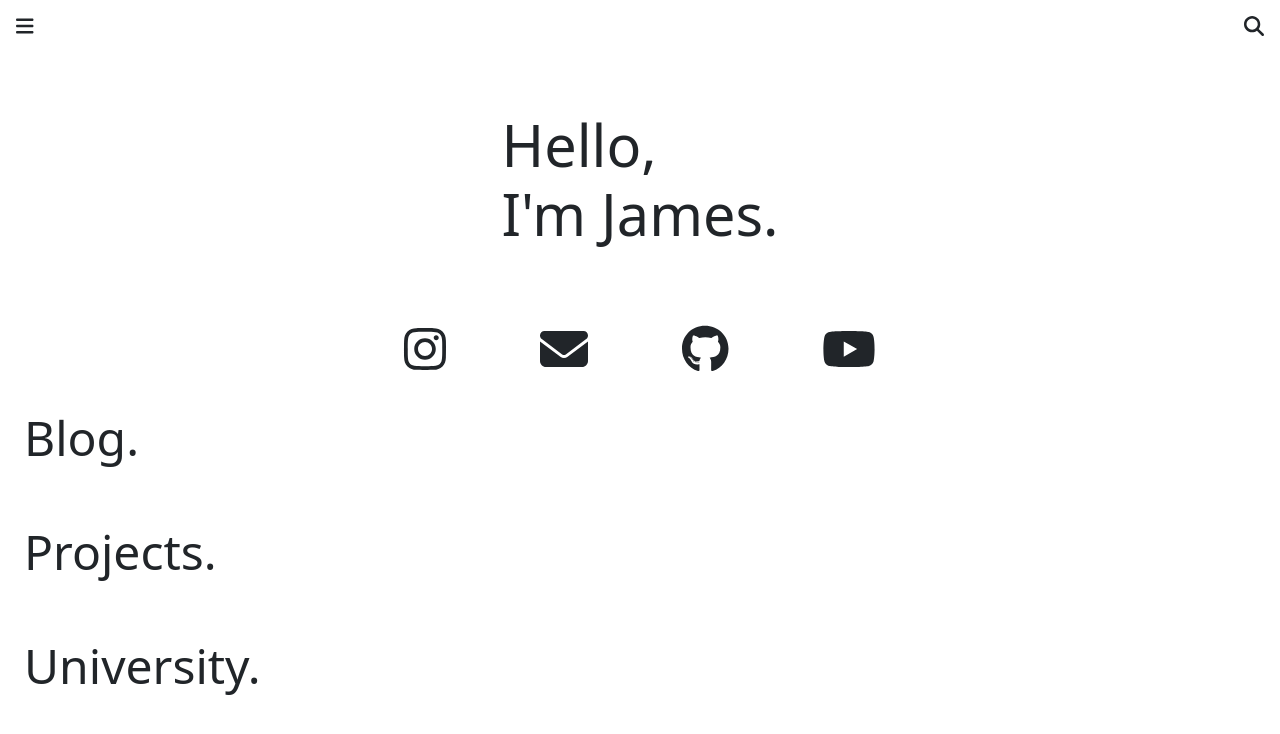
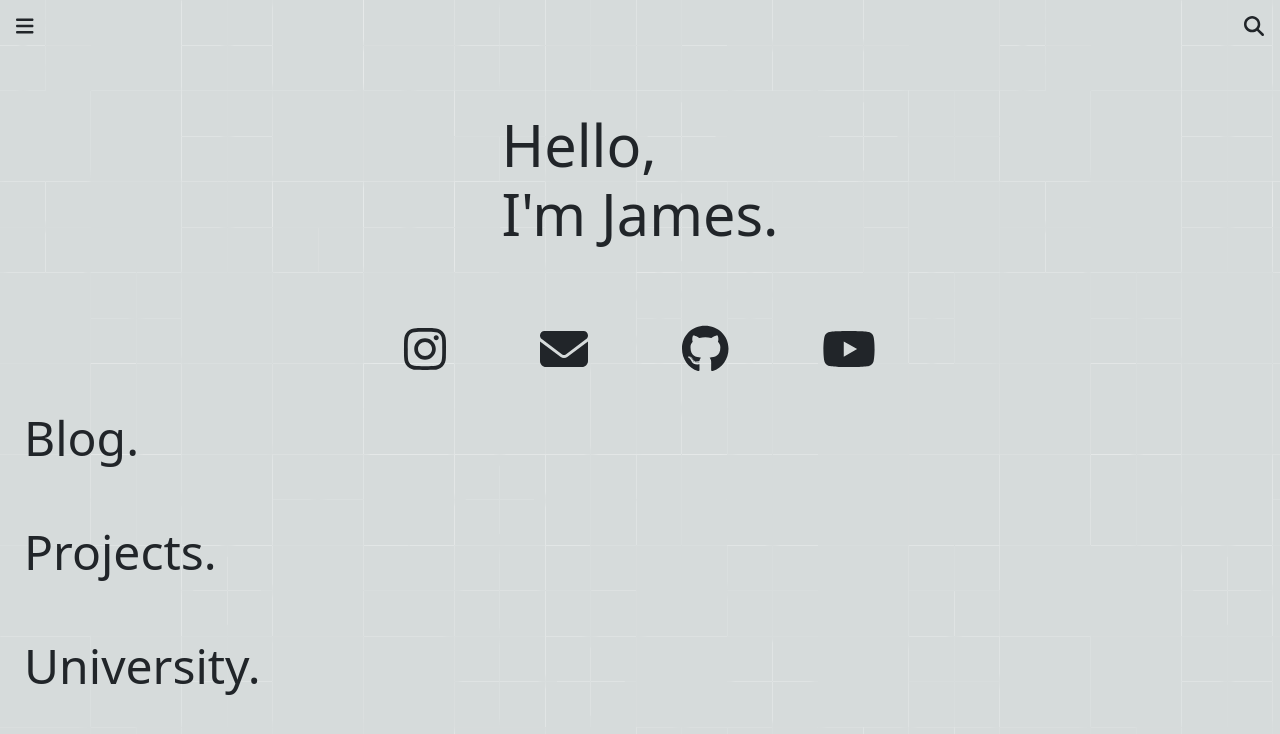
Before and after one commit to jluong23/blog, a React (Create React App) app: page / in a window 1280 px wide. Shown: the top 734 px of the page. Built offline with nearby package versions, Linux system fonts and the light colour scheme.

Commit message:
Removed background from icons, added background to page

```diff
--- a/src/App.js
+++ b/src/App.js
@@ -1,7 +1,7 @@
 import { BrowserRouter, Routes, Route } from "react-router-dom";
 import Header from "./components/Header";
 import Home from "./pages/Home";
-
+import "./styling.css";
 const App = () => {
   return (
     <BrowserRouter basename={process.env.PUBLIC_URL}>
--- a/src/components/Contact.js
+++ b/src/components/Contact.js
@@ -16,10 +16,10 @@ const Wrapper = styled.div`
 const Contact = (props) => {
   return (
     <Wrapper>
-      <SocialMediaIcon icon={faInstagram} color="#FFF" url="https://www.instagram.com/jamesluong1/"/>
-      <SocialMediaIcon icon={faEnvelope} color="#FFF" url="mailto:jamesluong@hotmail.co.uk"/>
-      <SocialMediaIcon icon={faGithub} color="#FFF" url="https://github.com/jluong23"/>
-      <SocialMediaIcon icon={faYoutube} color="#FFF" url="https://www.youtube.com/user/darkdragon1623"/>
+      <SocialMediaIcon icon={faInstagram} url="https://www.instagram.com/jamesluong1/"/>
+      <SocialMediaIcon icon={faEnvelope} url="mailto:jamesluong@hotmail.co.uk"/>
+      <SocialMediaIcon icon={faGithub} url="https://github.com/jluong23"/>
+      <SocialMediaIcon icon={faYoutube} url="https://www.youtube.com/user/darkdragon1623"/>
     </Wrapper>
   );
 };
--- a/src/components/SocialMediaIcon.js
+++ b/src/components/SocialMediaIcon.js
@@ -4,11 +4,9 @@ import { FontAwesomeIcon } from '@fortawesome/react-fontawesome'
 
 
 const Icon = styled.a`
-    background-color: ${(props) =>
-        props.color == null ? "#FFF" : props.color
-    };
-    padding: 0 .2em;
     color: inherit;
+    margin: 0 .2em;
+    background-color: transparent;
 `
 
 const SocialMediaIcon = (props) => {
--- /dev/null
+++ b/src/styling.css
@@ -0,0 +1,3 @@
+body {
+    background-image: url("assets/bg.png");
+}
```
Also changed, not shown: src/pages/Home.js (+4 -4 lines), src/assets/bg.png (added).
